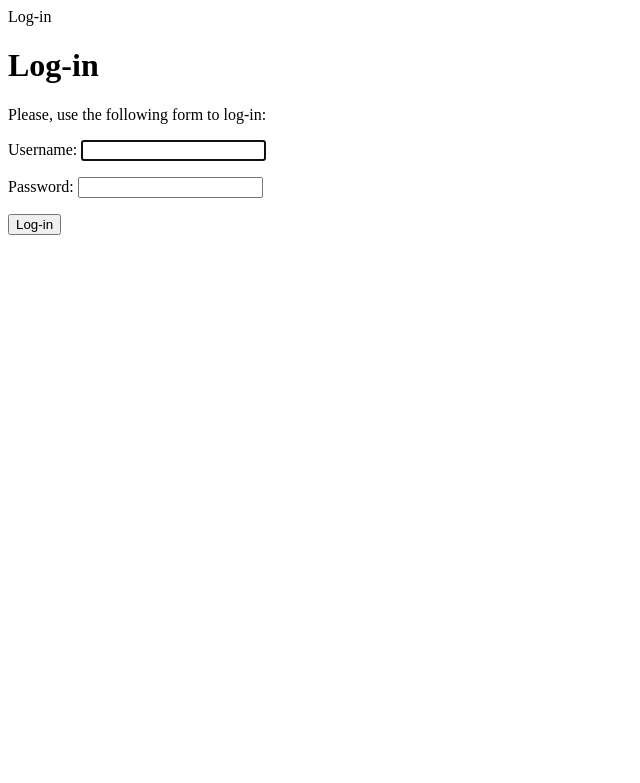
After one commit to Ahdeyyy/price-comparison-team23, a Django app: page /login/ in a window 1280 px wide. The commit adds this page. Shown: the top 783 px of the page, without its empty margins (0-640 px from the left). Run offline with Django 4.2, Linux system fonts and the light colour scheme.

Commit message:
update - login logout added - user can log in and out

```diff
--- a/price_compare/forms.py
+++ b/price_compare/forms.py
@@ -8,6 +8,10 @@ class CommentForm(ModelForm):
         model = Comment
         fields = ('username','body')
 
+class LoginForm(forms.Form):
+    username = forms.CharField()
+    password = forms.CharField(widget=forms.PasswordInput)
+
 class UserForm(forms.ModelForm):
     Password=forms.CharField(widget=forms.PasswordInput())
     class Meta:
--- /dev/null
+++ b/price_compare/templates/registration/login.html
@@ -0,0 +1,20 @@
+{% block title %}Log-in{% endblock %}
+{% block content %}
+ <h1>Log-in</h1>
+ {% if form.errors %}
+ <p>
+ Your username and password didn't match.
+ Please try again.
+ </p>
+ {% else %}
+ <p>Please, use the following form to log-in:</p>
+ {% endif %}
+ <div class="login-form">
+ <form action="{% url 'price_compare:login' %}" method="post">
+ {{ form.as_p }}
+ {% csrf_token %}
+ <input type="hidden" name="next" value="{{ next }}" />
+ <p><input type="submit" value="Log-in"></p>
+ </form>
+ </div>
+{% endblock %}
--- a/price_compare/urls.py
+++ b/price_compare/urls.py
@@ -1,10 +1,13 @@
 from django.urls import path , include
-from .views import ProductListView , product_detail , UserView
+from .views import ProductListView , product_detail , UserView , user_login
+from django.contrib.auth import views as auth_views
 
 app_name = 'price_compare'
 
 urlpatterns = [
-    path('',ProductListView.as_view()),
+    path('',ProductListView.as_view(), name='landing'),
     path('<uuid:id>/<slug:product>',product_detail, name='product_detail'),
-    path('signup/',UserView,name ='signup')
+    path('signup/',UserView,name ='signup'),
+    path('login/', auth_views.LoginView.as_view(),name = 'login'),
+    path('logout/', auth_views.LogoutView.as_view(), name='logout'),
 ]
--- a/team23/settings.py
+++ b/team23/settings.py
@@ -72,6 +72,11 @@ TEMPLATES = [
     },
 ]
 
+LOGIN_REDIRECT_URL = 'price_compare:landing'
+LOGIN_URL = 'price_compare:login'
+LOGOUT_URL = 'price_compare:logout'
+LOGOUT_REDIRECT_URL = 'price_compare:landing'
+
 WSGI_APPLICATION = 'team23.wsgi.application'
 
 
```
Also changed, not shown: price_compare/templates/product/list.html (+7 -3 lines), price_compare/templates/registration/logged_out.html (added, +8 -0 lines), price_compare/views.py (+29 -1 lines), price_compare/migrations/0002_alter_product_id.py (added), price_compare/migrations/0003_alter_product_id.py (added), price_compare/templates/registration/signup.html (renamed from price_compare/templates/user/signup.html).
